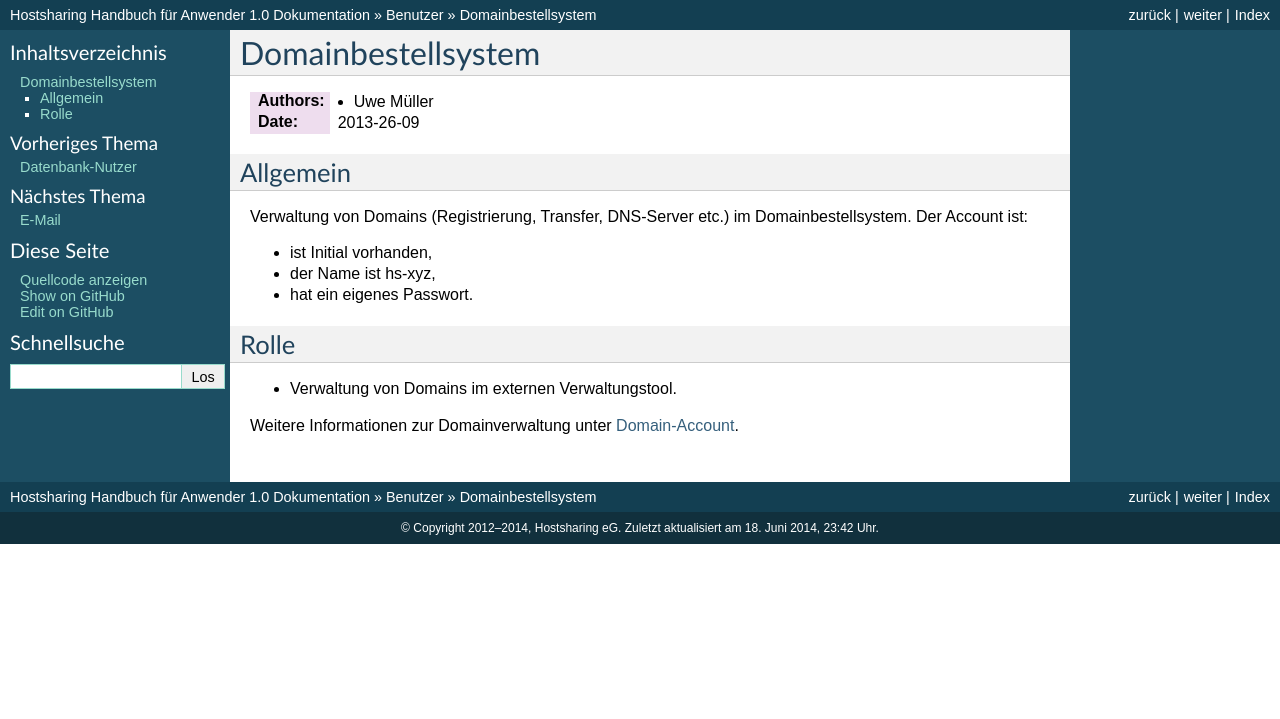
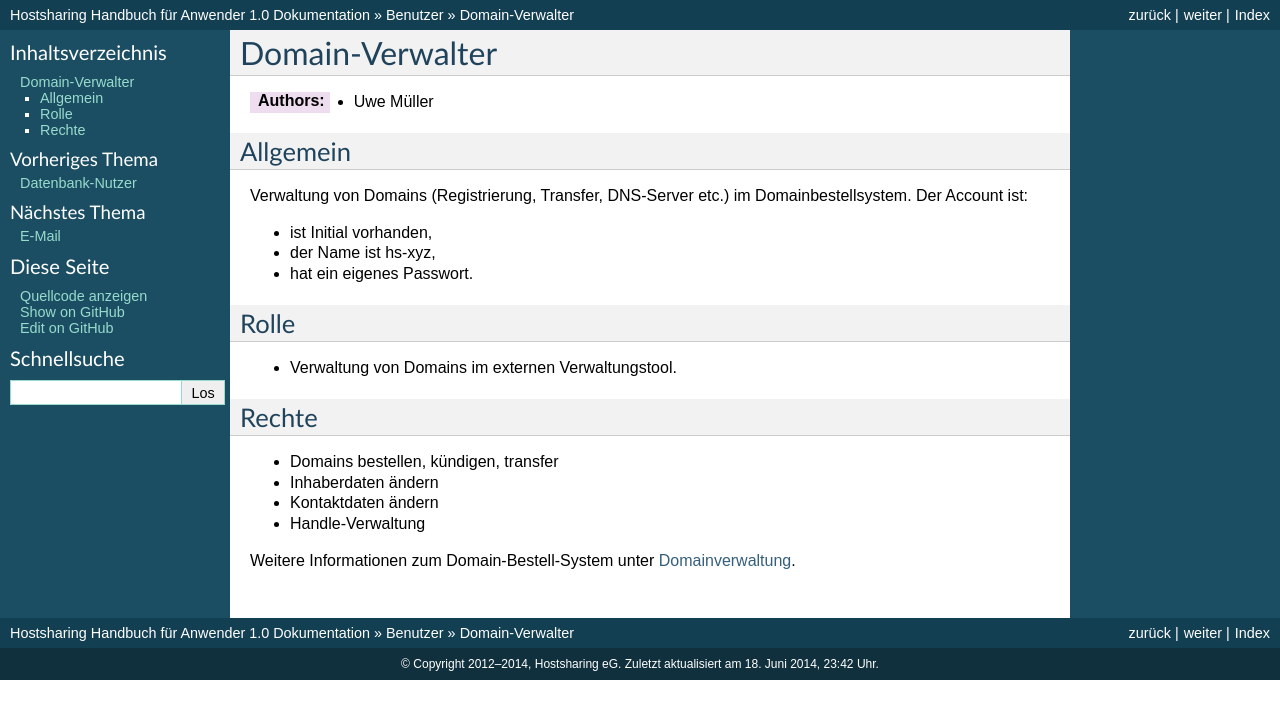
Before and after one commit to hostsharing/hs.docs.users, a Sphinx documentation site: the page built from source/account/domainaccount.rst, in a window 1280 px wide. Shown: the top 719 px of the page. Built offline with Sphinx 7.4.7, drawn with Linux system fonts in a browser that asks for light colours.

Commit message:
add link domainverwaltung

```diff
--- a/source/account/domainaccount.rst
+++ b/source/account/domainaccount.rst
@@ -1,9 +1,13 @@
-===================
-Domainbestellsystem
-===================
+================
+Domain-Verwalter
+================
 
 :Authors: - Uwe Müller
-:Date:  2013-26-09
+
+.. |date| date:: %d. %m. %Y
+.. |time| date:: %H:%M
+
+
 
 
 Allgemein
@@ -20,4 +24,12 @@ Rolle
 
 * Verwaltung von Domains im externen Verwaltungstool.
 
-Weitere Informationen zur Domainverwaltung unter :doc:`Domain-Account <domainaccount>`.
+Rechte
+------
+
+* Domains bestellen, kündigen, transfer
+* Inhaberdaten ändern
+* Kontaktdaten ändern
+* Handle-Verwaltung
+
+Weitere Informationen zum Domain-Bestell-System unter :doc:`Domainverwaltung<../../domain/domainverwaltung>`.
```
